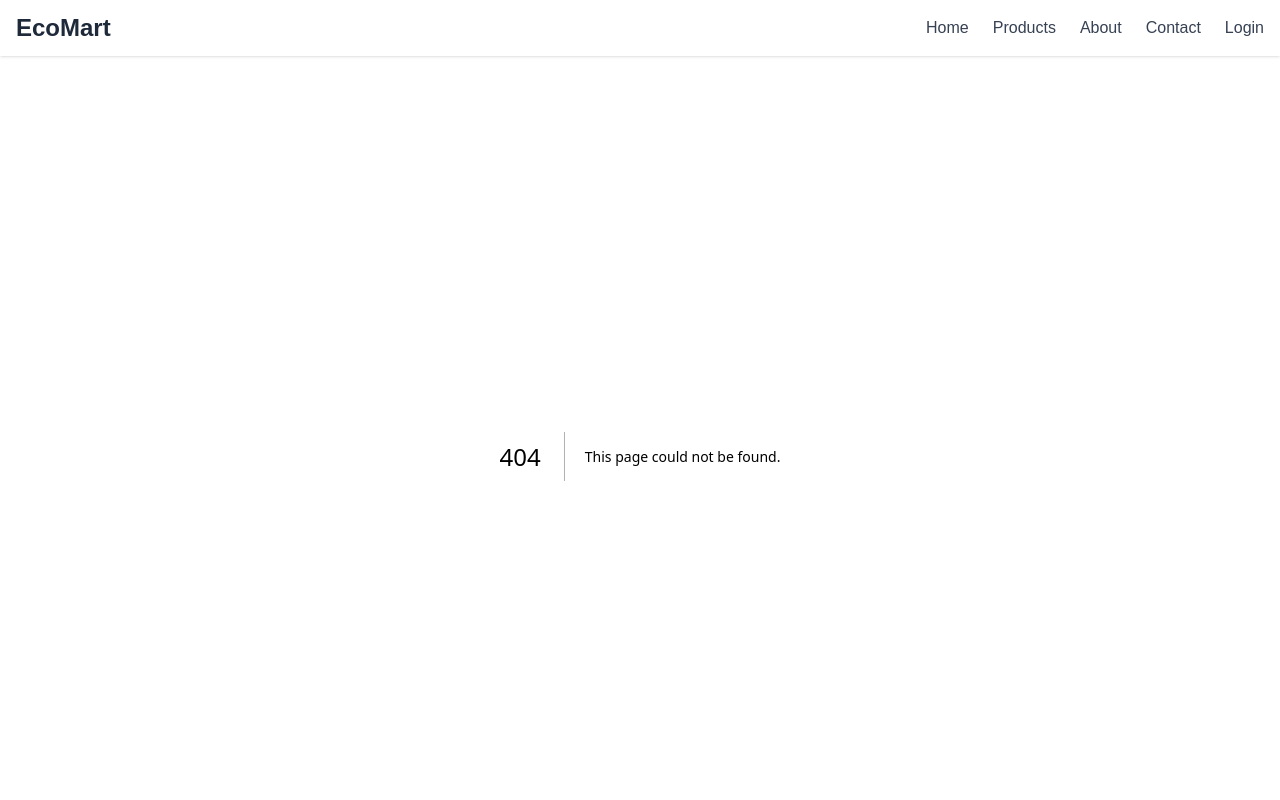
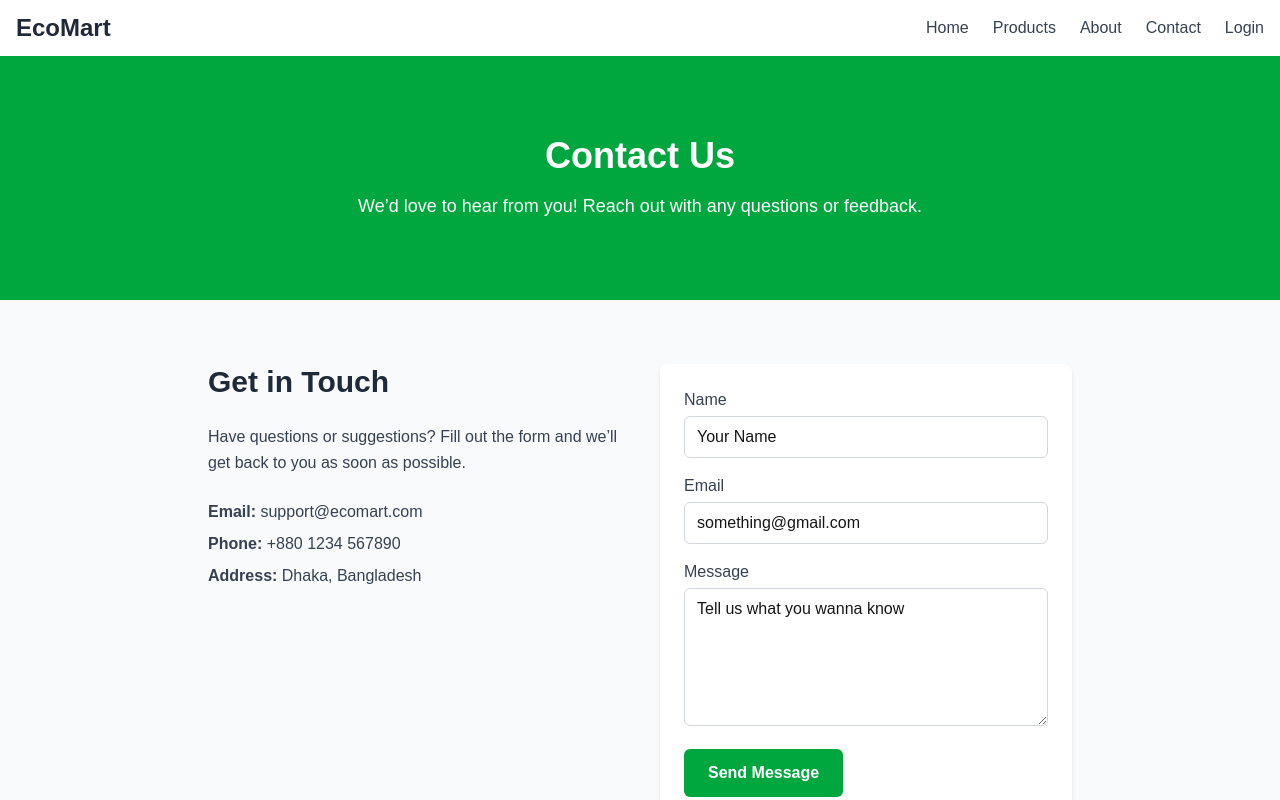
Before and after one commit to ArmanMirDeV/ECO-MART, a Next.js app: page /contact in a window 1280 px wide. Before the commit this address had no page. Shown: the top 800 px of the page. Built offline with nearby package versions, Linux system fonts and the light colour scheme.

Commit message:
contact page created

```diff
--- /dev/null
+++ b/src/app/contact/page.jsx
@@ -0,0 +1,115 @@
+"use client";
+import React, { useState } from "react";
+
+const ContactPage = () => {
+  const [formData, setFormData] = useState({
+    name: "Your Name",
+    email: "something@gmail.com",
+    message: "Tell us what you wanna know",
+  });
+
+  const handleChange = (e) => {
+    setFormData({ ...formData, [e.target.name]: e.target.value });
+  };
+
+  const handleSubmit = (e) => {
+    e.preventDefault();
+    // You can add API call here to send the form data
+    alert(`Thank you, ${formData.name}! Your message has been sent.`);
+    setFormData({ name: "", email: "", message: "" });
+  };
+
+  return (
+    <main className="min-h-screen bg-gray-50">
+      {/* Hero Section */}
+      <section className="bg-green-600 text-white py-20 text-center">
+        <h1 className="text-4xl font-bold mb-4">Contact Us</h1>
+        <p className="text-lg">
+          We’d love to hear from you! Reach out with any questions or feedback.
+        </p>
+      </section>
+
+      {/* Contact Form Section */}
+      <section className="py-16">
+        <div className="max-w-4xl mx-auto px-4 grid grid-cols-1 md:grid-cols-2 gap-10">
+          {/* Contact Info */}
+          <div className="space-y-6">
+            <h2 className="text-3xl font-bold text-gray-800">Get in Touch</h2>
+            <p className="text-gray-700 leading-relaxed">
+              Have questions or suggestions? Fill out the form and we’ll get
+              back to you as soon as possible.
+            </p>
+            <div className="text-gray-700 space-y-2">
+              <p>
+                <strong>Email:</strong> support@ecomart.com
+              </p>
+              <p>
+                <strong>Phone:</strong> +880 1234 567890
+              </p>
+              <p>
+                <strong>Address:</strong> Dhaka, Bangladesh
+              </p>
+            </div>
+          </div>
+
+          {/* Form */}
+          <form
+            onSubmit={handleSubmit}
+            className="bg-white shadow-md rounded-lg p-6 space-y-4"
+          >
+            <div>
+              <label className="block text-gray-700 mb-1" htmlFor="name">
+                Name
+              </label>
+              <input
+                type="text"
+                name="name"
+                id="name"
+                value={formData.name}
+                onChange={handleChange}
+                required
+                className="w-full border border-gray-300 rounded-md px-3 py-2 focus:outline-none focus:ring-2 focus:ring-green-600"
+              />
+            </div>
+            <div>
+              <label className="block text-gray-700 mb-1" htmlFor="email">
+                Email
+              </label>
+              <input
+                type="email"
+                name="email"
+                id="email"
+                value={formData.email}
+                onChange={handleChange}
+                required
+                className="w-full border border-gray-300 rounded-md px-3 py-2 focus:outline-none focus:ring-2 focus:ring-green-600"
+              />
+            </div>
+            <div>
+              <label className="block text-gray-700 mb-1" htmlFor="message">
+                Message
+              </label>
+              <textarea
+                name="message"
+                id="message"
+                value={formData.message}
+                onChange={handleChange}
+                required
+                rows={5}
+                className="w-full border border-gray-300 rounded-md px-3 py-2 focus:outline-none focus:ring-2 focus:ring-green-600"
+              ></textarea>
+            </div>
+            <button
+              type="submit"
+              className="bg-green-600 text-white px-6 py-3 rounded-md font-semibold hover:bg-green-700 transition"
+            >
+              Send Message
+            </button>
+          </form>
+        </div>
+      </section>
+    </main>
+  );
+};
+
+export default ContactPage;
```
